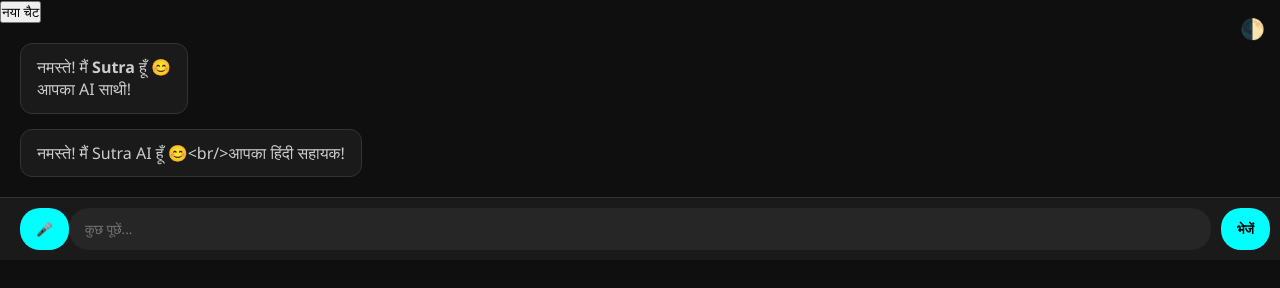
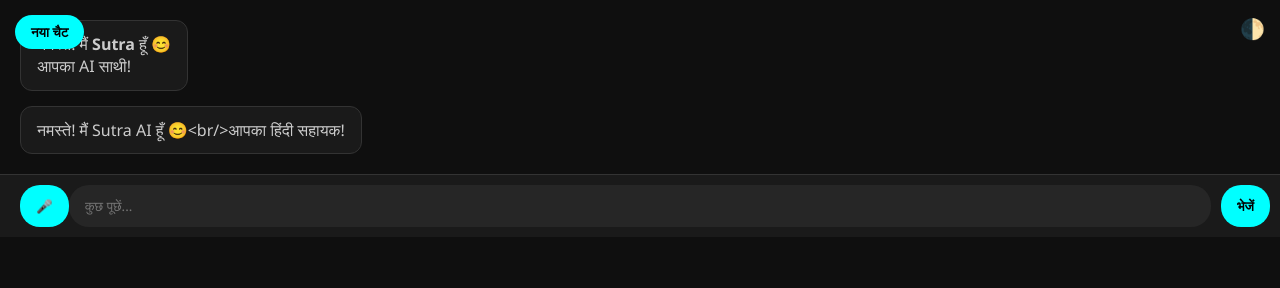
Before and after one commit to aman002175/Sutra, a plain HTML site: page index.html in a window 1280 px wide. Drawn offline with Linux system fonts and the light colour scheme.

Commit message:
Update style.css

```diff
--- a/style.css
+++ b/style.css
@@ -51,3 +51,21 @@
   from { opacity: 0; transform: translateY(10px); }
   to { opacity: 1; transform: translateY(0); }
 }
+/* ✅ नए बटन के लिए स्टाइल */
+.new-chat-btn {
+  position: absolute;
+  top: 15px;
+  left: 15px;
+  padding: 8px 16px;
+  background-color: #00ffff;
+  color: #000;
+  border: none;
+  border-radius: 20px;
+  cursor: pointer;
+  font-weight: bold;
+}
+
+header {
+  position: relative;
+  height: 50px;
+}
```
